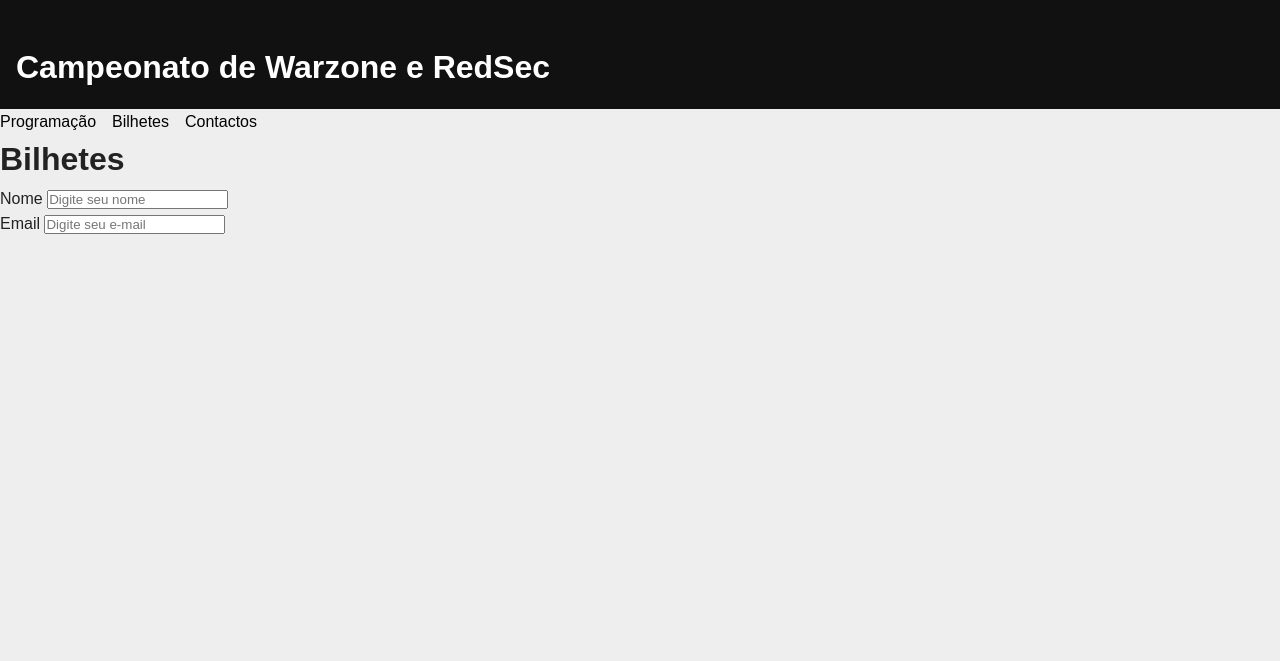
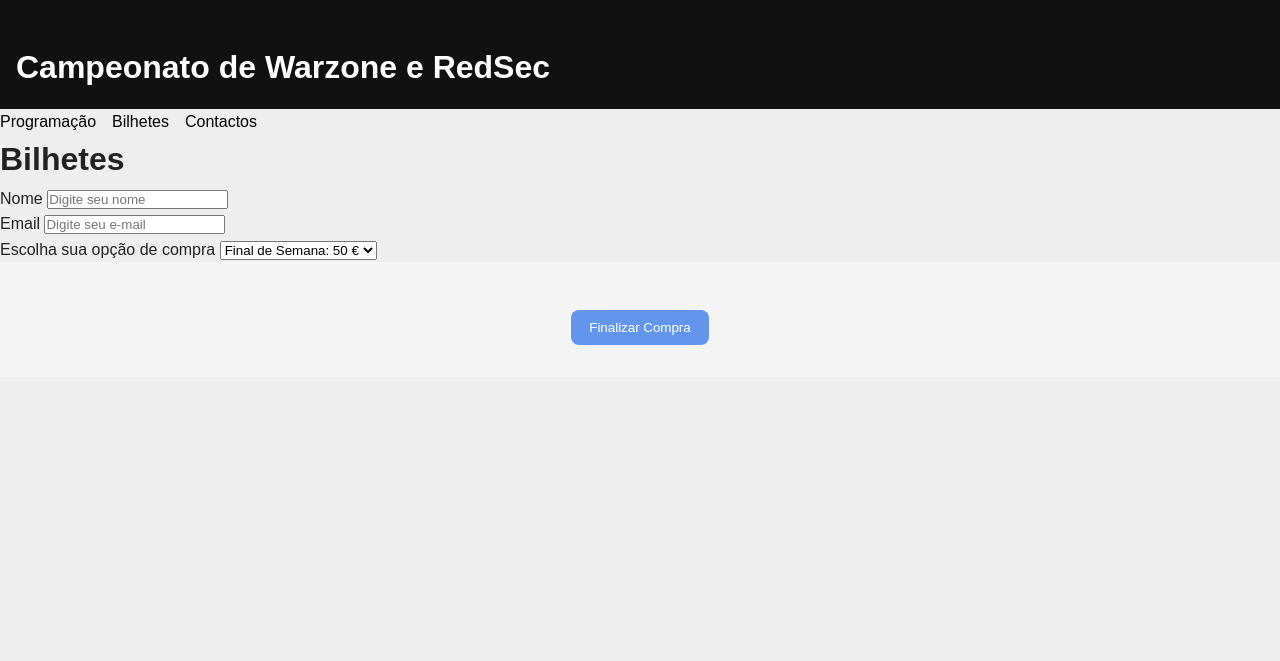
Before and after one commit to DanielMoraesTI/web_experience, a plain HTML site: page bilhetes.html in a window 1280 px wide. Shown: the top 661 px of the page. Drawn offline with Linux system fonts and the light colour scheme.

Commit message:
Alguns detalhes na parte de bilhetes

```diff
--- a/bilhetes.html
+++ b/bilhetes.html
@@ -33,6 +33,20 @@
             <label for="email">Email</label>
             <input type="email" name="email" id="email" required placeholder="Digite seu e-mail">
         </div>
+
+        <section class="filtro" aria-label="Filtro por dia de evento">
+            <label for="dia">Escolha sua opção de compra</label>
+            <select id="dia">
+                <option value="todos">Final de Semana: 50 €</option>
+                <option value="sabado">Sábado: 20 €</option>
+                <option value="domingo">Domingo: 40 €</option>
+            </select>
+        </section>
+
+        <section class="bilhetes">
+            <button id="comprar">Finalizar Compra</a></button>
+        </section>
+
       </section>
     </main>
     <footer>
```
